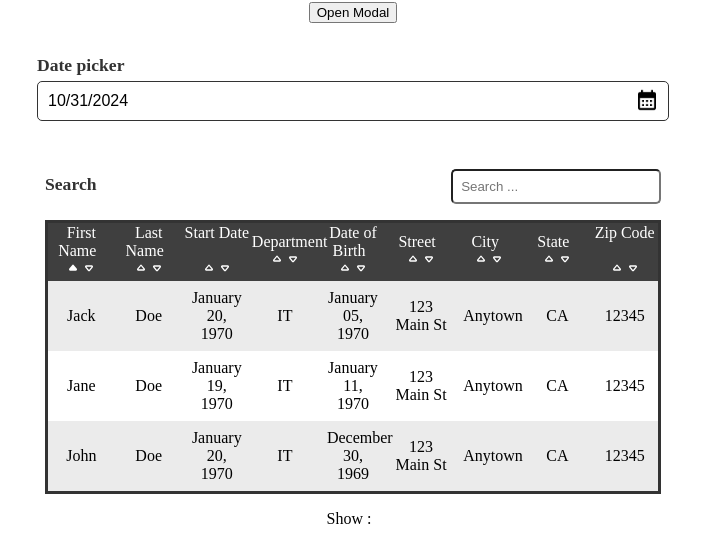
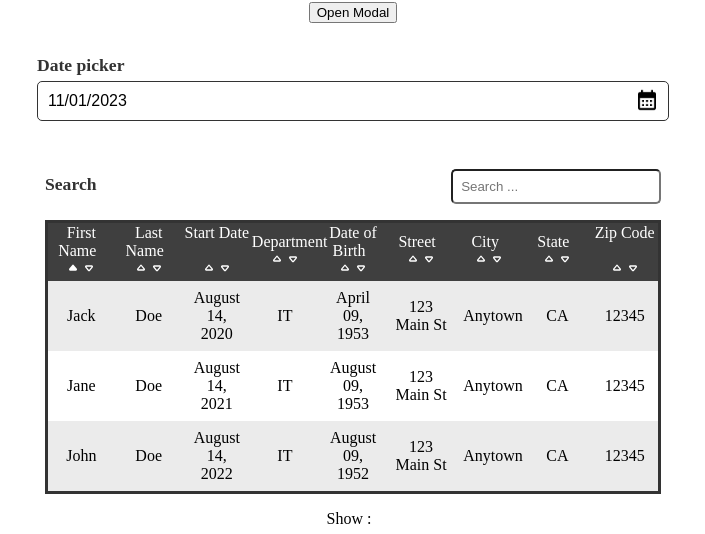
Before and after one commit to mmdev73/hrnet-lib, a React (Vite) app: page / in a window 1280 px wide. Shown: the part 132-666 px from the top of the page, without its empty margins (287-992 px from the left). Built offline with nearby package versions, Linux system fonts and the light colour scheme.

Commit message:
:sparkles: Features - Update `DatePicker` and `Select` components to manage the outside click. Add a props `initialDaysOffset` to `DatePicker` component. Which allows to offset the initial date.

```diff
--- a/package.json
+++ b/package.json
@@ -1,7 +1,7 @@
 {
   "name": "hrnet-lib",
   "private": false,
-  "version": "1.0.4-a",
+  "version": "1.0.5-a",
   "type": "module",
   "main": "dist/index.js",
   "style": "dist/index.css",
--- a/src/DataTable/DataTableBodyTd.tsx
+++ b/src/DataTable/DataTableBodyTd.tsx
@@ -13,10 +13,25 @@ const DataTableBodyTd: React.FC<DataTableBodyTdProps> = ({
   localDate = 'en-US',
   dateOptions = { year: 'numeric', month: 'long', day: '2-digit' },
 }) => {
+
+  /**
+   * Formats a date in the format specified by the dateOptions object, using
+   * the locale specified by the localDate string.
+   * @returns {string} A string representation of the date in the format
+   *   specified by the dateOptions object, using the locale specified by the
+   *   localDate string.
+   */
+  const dateDisplay = (): string => {
+    //console.log('data', data)
+    //console.log('typeof data', typeof data)
+    //console.log('data formated', new Date(data).toLocaleDateString(localDate,dateOptions))
+    return new Date(data).toLocaleDateString(localDate,dateOptions)
+  }
+
   if (isADate) {
     return (
       <td className="hrn-table__tbody__tr__td">
-        {new Date(data).toLocaleDateString(localDate, dateOptions)}
+        {dateDisplay()}
       </td>
     );
   }
--- a/src/DatePicker/DatePicker.tsx
+++ b/src/DatePicker/DatePicker.tsx
@@ -15,6 +15,7 @@ interface DatePickerProps {
   dateOptions?: Intl.DateTimeFormatOptions;
   localDate?: string;
   labelPosition?: 'left' | 'right' | 'center';
+  initialDaysOffset?: number;
 }
 
 
@@ -28,7 +29,8 @@ interface DatePickerProps {
  * - dateOptions (object): The options for the date format. By default, it is set to { year: 'numeric', month: 'long', day: 'numeric' }.
  * - localDate (string): The locale for the date format. By default, it is set to 'en-US'.
  * - labelPosition ('left' | 'right' | 'center'): Position of the label relative to the select component. Defaults to 'left'.
- * @returns {React.ReactElement} The rendered component.
+ * - initialDaysOffset (number): The number of days to offset the initial date. Defaults to 0.
+* @returns {React.ReactElement} The rendered component.
  */
 const DatePicker: React.FC<DatePickerProps> = ({
   label,
@@ -37,12 +39,17 @@ const DatePicker: React.FC<DatePickerProps> = ({
    onChange,
    dateOptions = { year: 'numeric', month: 'long', day: 'numeric' },
    localDate = 'en-US',
-   labelPosition = 'left'
+   labelPosition = 'left',
+   initialDaysOffset = 0
   }): React.ReactElement => {
   const datePickerRef = useRef<HTMLDivElement>(null);
-  const currentDate = new Date();
+  const calculateInitialDate = () => {
+    const baseDate = new Date();
+    baseDate.setDate(baseDate.getDate() + initialDaysOffset);
+    return baseDate;
+  };
 
-  const [date, setDate] = useState<Date>(currentDate);
+  const [date, setDate] = useState<Date>(calculateInitialDate);
   const [open, setOpen] = useState<boolean>(false);
   const [day, setDay] = useState<number>(date.getUTCDate());
   const [month, setMonth] = useState<number>(date.getMonth());
@@ -108,13 +115,13 @@ const DatePicker: React.FC<DatePickerProps> = ({
      */
     const handleClickOutside = (event: MouseEvent) => {
       if (datePickerRef.current && !datePickerRef.current.contains(event.target as Node)) {
-        setOpen(false);
+        setTimeout(() => setOpen(false), 100);
       }
     };
 
-    document.addEventListener('mousedown', handleClickOutside);
+    document.addEventListener('click', handleClickOutside);
     return () => {
-      document.removeEventListener('mousedown', handleClickOutside);
+      document.removeEventListener('click', handleClickOutside);
     };
   }, []);
 
--- a/src/Select/Select.tsx
+++ b/src/Select/Select.tsx
@@ -80,13 +80,13 @@ const Select: React.FC<SelectProps> = ({
      */
     const handleClickOutside = (event: MouseEvent) => {
       if (dropdownRef.current && !dropdownRef.current.contains(event.target as Node)) {
-        setIsOpen(false);
+        setTimeout(() => setIsOpen(false), 100);
       }
     };
 
-    document.addEventListener('mousedown', handleClickOutside);
+    document.addEventListener('click', handleClickOutside);
     return () => {
-      document.removeEventListener('mousedown', handleClickOutside);
+      document.removeEventListener('click', handleClickOutside);
     };
   }, []);
 
--- a/src/main.tsx
+++ b/src/main.tsx
@@ -46,9 +46,9 @@ const App: React.FC = () => {
     {
       firstname: "John",
       lastname: "Doe",
-      start: 1656738649,
+      start: 1660514400000,
       department: "IT",
-      dob: -106185600,
+      dob: -548902800000,
       street: "123 Main St",
       city: "Anytown",
       state: "CA",
@@ -57,9 +57,9 @@ const App: React.FC = () => {
     {
       firstname: "Jane",
       lastname: "Doe",
-      start: 1627662224,
+      start: 1628978400000,
       department: "IT",
-      dob: 884044800,
+      dob: -517366800000,
       street: "123 Main St",
       city: "Anytown",
       state: "CA",
@@ -68,9 +68,9 @@ const App: React.FC = () => {
     {
       firstname: "Jack",
       lastname: "Doe",
-      start: 1714385180,
+      start: 1597442400000,
       department: "IT",
-      dob: 382924800,
+      dob:  -527907600000,
       street: "123 Main St",
       city: "Anytown",
       state: "CA",
@@ -114,6 +114,7 @@ const App: React.FC = () => {
         localDate='en-US'
         value={dob}
         onChange={(date:string) => setDob(date)}
+        initialDaysOffset={-365}
       />
     </div>
     <div className="components-container">
```
Also changed, not shown: 1 other file (tests, documents, lock files or other folders).
